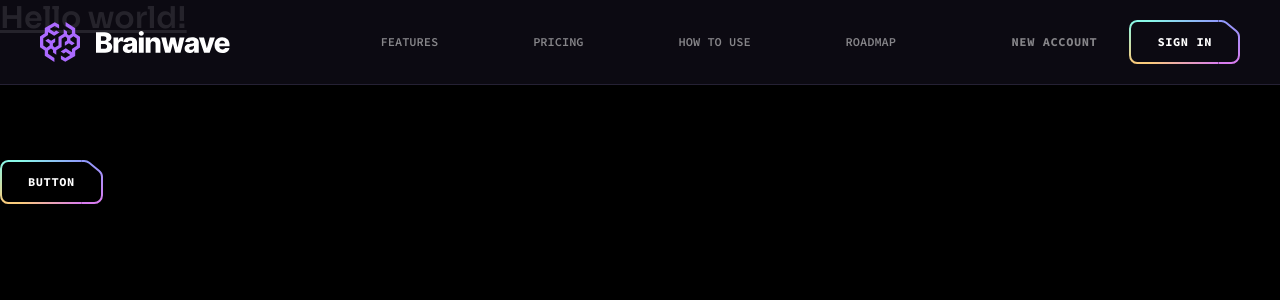
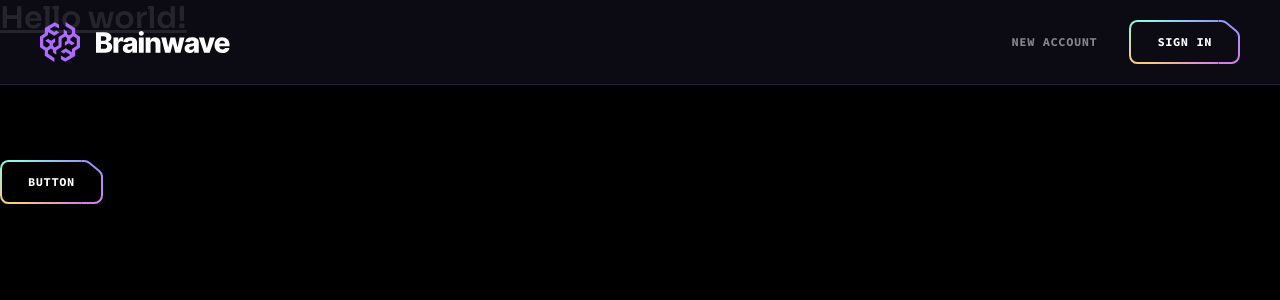
Before and after one commit to DagassaCoop/brainwave, a React (Vite) app: page / in a window 1280 px wide. Shown: the top 300 px of the page. Built offline with nearby package versions, Linux system fonts and the light colour scheme.

Commit message:
update: header animation with gsap

```diff
--- a/package.json
+++ b/package.json
@@ -10,6 +10,8 @@
     "preview": "vite preview"
   },
   "dependencies": {
+    "@gsap/react": "^2.1.1",
+    "gsap": "^3.12.5",
     "react": "^18.3.1",
     "react-dom": "^18.3.1",
     "react-router-dom": "^6.28.0",
--- a/src/components/Header.tsx
+++ b/src/components/Header.tsx
@@ -1,6 +1,8 @@
 import { useLocation } from "react-router-dom";
-import { MouseEvent, useState } from "react";
+import { MouseEvent, useRef, useState } from "react";
 import { disablePageScroll, enablePageScroll } from "scroll-lock";
+import gsap from "gsap";
+import { useGSAP } from "@gsap/react";
 
 // Assets
 import { brainwave } from "@/assets";
@@ -13,42 +15,54 @@ import Button from "./Button";
 
 const Header = () => {
   const location = useLocation();
-  const [openNavigation, setOpenNavigation] = useState(true);
+  const [openNavigation, setOpenNavigation] = useState(false);
 
+  const openNavigationMove = useRef<gsap.core.Tween | undefined>(undefined);
+
+  useGSAP(() => {
+    const navigation = document.getElementById("navigation");
+    if (!navigation) return;
+
+    gsap.set(navigation, { y: "-100vh" });
+    openNavigationMove.current = gsap.to(navigation, {
+      y: 0,
+      duration: 0.5,
+      ease: "none",
+      paused: true,
+    });
+  });
   const toggleOpenNavigation = (e: MouseEvent) => {
     e.stopPropagation();
 
     if (openNavigation) {
       enablePageScroll();
       setOpenNavigation(false);
+      openNavigationMove?.current?.timeScale(2).reverse();
     } else {
       disablePageScroll();
       setOpenNavigation(true);
+      openNavigationMove?.current?.play();
     }
   };
 
   const handleClick = () => {
     enablePageScroll();
     setOpenNavigation(false);
+    openNavigationMove?.current?.timeScale(2).reverse();
   };
 
   return (
     <div
-      className={[
-        "fixed top-0 left-0 z-50 w-full border-b border-n-6 lg:bg-n-8/90",
-        openNavigation ? "bg-n-8" : "bg-n-8/90 backdrop-blur-sm",
-      ].join(" ")}
+      className="fixed top-0 left-0 z-50 w-full border-b border-n-6 bg-n-8 lg:bg-n-8/90"
       onClick={handleClick}
     >
       <div className="flex items-center px-5 lg:px-7.5 xl:px-10 max-lg:py-4">
-        <a href="#hero" className="block w-[12rem] xl:mr-8">
+        <a href="#hero" className="block z-3 w-[12rem] xl:mr-8">
           <img src={brainwave} alt="Brainwave" width={190} height={40} />
         </a>
         <nav
-          className={[
-            "fixed top-[5rem] left-0 right-0 bottom-0 bg-n-8 lg:static lg:flex lg:mx-auto lg:bg-transparent",
-            openNavigation ? "flex" : "hidden",
-          ].join(" ")}
+          id="navigation"
+          className="flex fixed top-[5rem] left-0 right-0 bottom-0 bg-n-8 lg:static lg:flex lg:mx-auto lg:bg-transparent"
         >
           <div className="relative z-2 flex flex-col items-center justify-center m-auto lg:flex-row">
             {navigation.map((n) => {
```
Also changed, not shown: 1 other file (tests, documents, lock files or other folders).
